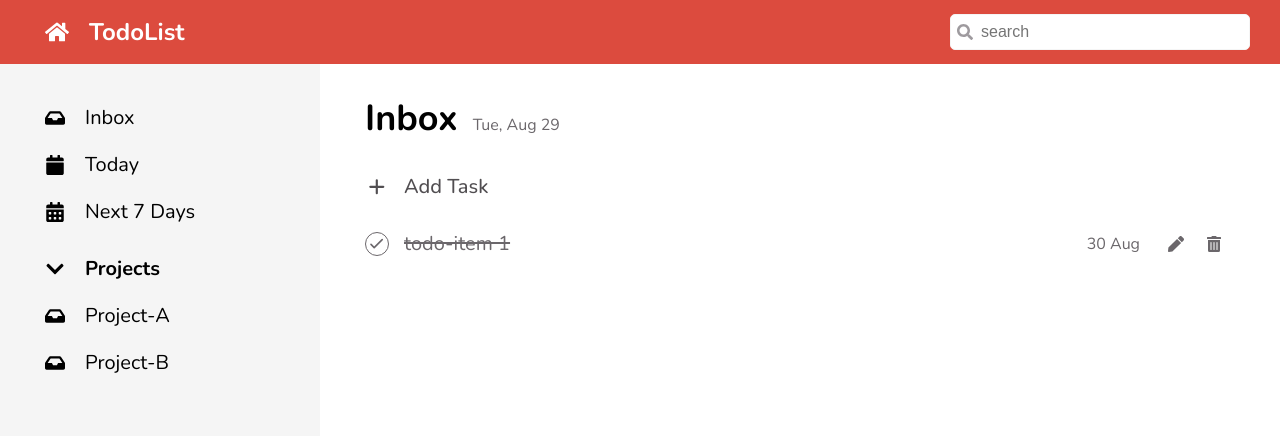
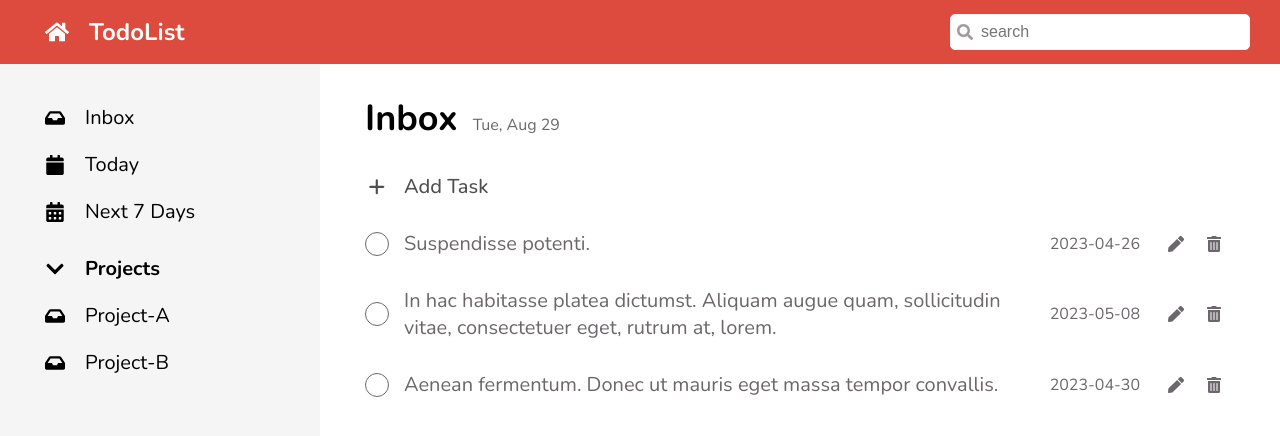
Before and after one commit to Alac1996/cc15-todolist, a React (Create React App) app: page / in a window 1280 px wide. Shown: the top 436 px of the page. Built offline with nearby package versions, Linux system fonts and the light colour scheme.

Commit message:
Latest MyTodoList

```diff
--- a/package.json
+++ b/package.json
@@ -3,6 +3,8 @@
   "version": "0.1.0",
   "private": true,
   "dependencies": {
+    "dayjs": "^1.11.9",
+    "nanoid": "^4.0.2",
     "react": "^18.2.0",
     "react-dom": "^18.2.0",
     "react-icons": "^4.10.1",
--- a/src/app/App.jsx
+++ b/src/app/App.jsx
@@ -1,26 +1,126 @@
 // Dependencies
-import './App.scss';
-import AppBar from '../components/Common/AppBar/AppBar';
-import SideBar from '../components/SideBar/SideBar';
-import TodoHeader from '../components/Todo/TodoHeader';
-import TodoCreate from '../components/Todo/TodoCreate';
-import TodoLists from '../components/Todo/TodoLists';
-import { Button } from '../components/Common/Button/Button';
+import { useState } from "react";
+import "./App.scss";
+import dayjs from "dayjs";
+import { nanoid } from "nanoid";
+import AppBar from "../components/Common/AppBar/AppBar";
+import SideBar from "../components/SideBar/SideBar";
+import TodoHeader from "../components/Todo/TodoHeader";
+import TodoCreate from "../components/Todo/TodoCreate";
+import TodoLists from "../components/Todo/TodoLists";
+import TodoItem from "../components/Todo/TodoItem";
+// import { Button } from "../components/Common/Button/Button";
+
+const data = [
+  {
+    id: nanoid(),
+    task: "Suspendisse potenti.",
+    status: false,
+    due_date: "2023-04-26",
+  },
+  {
+    id: nanoid(),
+    task: "In hac habitasse platea dictumst. Aliquam augue quam, sollicitudin vitae, consectetuer eget, rutrum at, lorem.",
+    status: false,
+    due_date: "2023-05-08",
+  },
+  {
+    id: nanoid(),
+    task: "Aenean fermentum. Donec ut mauris eget massa tempor convallis.",
+    status: false,
+    due_date: "2023-04-30",
+  },
+];
 
 function App() {
+  const [allTodo, setAllTodo] = useState(data);
+
+  const addTodo = function (taskName) {
+    const newTodo = {
+      id: nanoid(),
+      task: taskName,
+      status: false,
+      due_date: dayjs().format("YYYY-MM-DD"),
+    };
+    setAllTodo((p) => [newTodo, ...p]);
+  };
+
+  // delete
+  const deleteTodo = function (todoId) {
+    const updateTodo = allTodo.filter((todo) => todo.id !== todoId);
+    //allTodo =[{id:1},{id:2},{id:3}]
+    //todoId = 2
+    //[{id:1},{id:2},{id:3}]
+    //round 1 todo = {id:1} // 1 !== 2 ? => {id:1}
+    //round 2 todo = {id:2} // 2 !== 2 ? =>
+    //round 3 todo = {id:3} // 3 !== 2 ? => {id:3}
+    //updateTodo = [{id:1},{id:3}]
+    setAllTodo(updateTodo);
+  };
+
+  // Practice #1
+  // let foundedIndex = allTodo.findIndex((todo) => todo.id === todoId);
+  // if (foundedIndex !== -1) {
+  //   const newTodoLists = [...allTodo];
+  //   newTodoLists.splice(foundedIndex, 1);
+  //   setAllTodo(newTodoLists);
+  // }
+
+  // Practice #2
+  // const newTodoLists = allTodo.filter((todo) => todo.id !== todoId);
+  // setAllTodo(newTodoLists);
+
+  // edit
+  const editTodo = function (todoId, newTodoObj) {
+    // console.log(todoId,newTodoObj);
+    // #Practice #1
+    // let foundedTodo = allTodo.find((todo) => todo.id === todoId);
+    // if (!foundedTodo) return;
+    // const newTodo = Object.assign({}, foundedTodo, newTodoObj);
+
+    // let foundedIndex = allTodo.findIndex((todo) => todo.id === todoId);
+    // if (foundedIndex === -1) return;
+
+    // const newTodoLists = [...allTodo];
+    // newTodoLists.splice(foundedIndex, 1, newTodo);
+    // setAllTodo(newTodoLists);
+
+    // #Practice #2
+    // const newTodoLists = allTodo.map(function (todo) {
+    //   if (todo.id !== todoId) {
+    //     return todo;
+    //   } else {
+    //     const newTodo = { ...todo, ...newTodoObj };
+    //   }
+    // });
+    // setAllTodo(newTodoLists);
+
+    // #Practice 3
+    const newTodoLists = allTodo.reduce((acc, todo) => {
+      if (todo.id !== todoId) acc.push(todo);
+      else acc.push({ ...todo, ...newTodoObj });
+      return acc;
+    }, []);
+    setAllTodo(newTodoLists);
+  };
+
   return (
-    <div className='todo'>
-      <div className='todo__header'>
+    <div className="todo">
+      <div className="todo__header">
         <AppBar />
       </div>
-      <div className='todo__sidebar'>
+      <div className="todo__sidebar">
         <SideBar />
       </div>
-      <div className='todo__content'>
-        <main className='todo__container'>
+      <div className="todo__content">
+        <main className="todo__container">
           <TodoHeader />
-          <TodoCreate />
-          <TodoLists />
+          <TodoCreate addTodo={addTodo} />
+          <TodoLists
+            data={allTodo}
+            deleteTodo={deleteTodo}
+            editTodo={editTodo}
+          />
         </main>
       </div>
     </div>
--- a/src/components/Todo/TodoCreate.jsx
+++ b/src/components/Todo/TodoCreate.jsx
@@ -1,6 +1,6 @@
 import styles from "./TodoCreate.module.scss";
 import { useState } from "react";
-import { FaPlus } from "react-icons/fa";
+// import { FaPlus } from "react-icons/fa";
 import { HiPlus } from "react-icons/hi";
 import TodoForm from "./TodoForm";
 
@@ -46,7 +46,7 @@ const [state,setState] = useState(initialState:any)
 */
 
 // #1 : FC = Function Component (Render)
-function TodoCreate() {
+function TodoCreate(props) {
   // HOOK FN
   const [isOpenForm, setIsOpenForm] = useState(false);
   console.log(isOpenForm);
@@ -65,7 +65,12 @@ function TodoCreate() {
   return (
     <>
       {isOpenForm ? (
-        <TodoForm textSubmit="Add Task" setIsOpenForm={setIsOpenForm} />
+        <TodoForm
+          textSubmit="Add Task"
+          setIsOpenForm={setIsOpenForm}
+          data={props.data}
+          addTodo={props.addTodo}
+        />
       ) : (
         <div className={styles.todo__create} onClick={handleClick}>
           <div className={styles.todo__create__button}>
--- /dev/null
+++ b/src/components/Todo/TodoItem.jsx
@@ -0,0 +1,69 @@
+import { useState } from "react";
+import { FaTrashAlt, FaPen } from "react-icons/fa";
+import { HiOutlineCheck } from "react-icons/hi";
+
+import TodoForm from "./TodoForm";
+import styles from "./TodoItem.module.scss";
+
+// function TodoItem(props) {
+// Object Destructuring (Props)
+// const { task, done, date } = props;
+
+function TodoItem({ id, task, done, date, deleteTodo, editTodo }) {
+  const [isOpenForm, setIsOpenForm] = useState(false);
+  // console.log(id);
+  const handleClick = function () {
+    setIsOpenForm(!isOpenForm);
+  };
+
+  const toggleStatus = () => {
+    editTodo(id, { status: !done });
+    // props.editTodo(id,newTodoObj)
+  };
+  return (
+    <>
+      {isOpenForm ? (
+        <TodoForm
+          textSubmit="Edit Task"
+          setIsOpenForm={setIsOpenForm}
+          editTodo={editTodo}
+          oldTodo={{ id, task, done, date }}
+        />
+      ) : (
+        <li className={styles.todo}>
+          <div
+            className={`${styles.todo__checkbox}  ${
+              done ? styles.todo__checkbox__done : ""
+            }`}
+          >
+            <HiOutlineCheck
+              className={styles.todo__checkbox__icon}
+              onClick={toggleStatus}
+            />
+          </div>
+          <p
+            className={`${styles.todo__task} ${
+              done ? styles.todo__task__done : ""
+            }`}
+          >
+            {task}
+          </p>
+          <span className={styles.todo__date}>{date}</span>
+          <div className={styles.todo__action}>
+            <span onClick={handleClick}>
+              <FaPen className={styles.todo__edit} />
+            </span>
+            <span>
+              <FaTrashAlt
+                className={styles.todo__delete}
+                onClick={() => deleteTodo(id)}
+              />
+            </span>
+          </div>
+        </li>
+      )}
+    </>
+  );
+}
+
+export default TodoItem;
--- /dev/null
+++ b/src/components/Todo/TodoItem.module.scss
@@ -0,0 +1,71 @@
+@import "../../styles/global.scss";
+
+.todo {
+  display: flex;
+  gap: 15px;
+  align-items: center;
+  cursor: pointer;
+  border-radius: 5px;
+  font-size: $font-base;
+  color: $grey-600;
+  padding: $todo-content-padding;
+  transition-duration: 0.1s;
+
+  &:hover {
+    background-color: $grey-100;
+  }
+
+  &__checkbox {
+    height: $circle;
+    width: $circle;
+    display: block;
+    border: 1px solid currentColor;
+    border-radius: 50%;
+    text-align: center;
+
+    display: flex;
+    align-items: center;
+    justify-content: center;
+    font-size: $circle * 0.8;
+
+    &__icon {
+      display: none;
+    }
+
+    &:hover &__icon {
+      display: inline;
+    }
+
+    &__done &__icon {
+      display: inline;
+    }
+  }
+
+  &__task {
+    flex: 1;
+    font-size: $text-xl;
+
+    &__done {
+      text-decoration: line-through;
+    }
+  }
+
+  &__date {
+  }
+
+  &__action {
+    flex-basis: 80px;
+    display: flex;
+    gap: 10px;
+    justify-content: space-evenly;
+    font-size: $text-base;
+  }
+
+  &__edit,
+  &__delete {
+    display: block;
+    &:hover {
+      color: $primary;
+    }
+  }
+}
--- a/src/components/Todo/TodoLists.jsx
+++ b/src/components/Todo/TodoLists.jsx
@@ -1,46 +1,52 @@
-import { useState } from "react";
+// import { useState } from "react";
+import TodoItem from "./TodoItem";
 import styles from "./TodoLists.module.scss";
-import { FaTrashAlt, FaPen } from "react-icons/fa";
-import { HiOutlineCheck } from "react-icons/hi";
-import TodoForm from "./TodoForm";
 
-function TodoLists() {
-  const [IsOpenForm, setIsOpenForm] = useState(false);
-  console.log(IsOpenForm);
+/*
+SCHEMA
+todoObj={id:number, task:string, status:boolean, due_date:string}
 
-  const handleClick = function () {
-    setIsOpenForm(!IsOpenForm);
-  };
+data = Array[] {id:number, task:string, status:boolean, due_date:string}
+หรือ data = Array[] todoObj
 
+dataRender = Array[] <TodoItem task=... done=... date=.... />
+*/
+
+function TodoLists(props) {
+  // CRUD = Create-Read-Update-Delete
+
+  // RenderList # 1
+  // const dataRender = data.map((todoObj) => (
+  //   <TodoItem key={todoObj.id} task={todoObj.task} done={todoObj.status} date={todoObj.due_date} />
+  // ));
+
+  // return <ul className={styles.todo__lists}>{dataRender}</ul>;
+
+  // RenderList #2
   return (
-    <>
-      <ul className={styles.todo__lists}>
-        {IsOpenForm ? (
-          <TodoForm textSubmit="Edit Task" setIsOpenForm={setIsOpenForm} />
-        ) : (
-          <li className={styles.todo}>
-            <div
-              className={`${styles.todo__checkbox} ${styles.todo__checkbox__done}`}
-            >
-              <HiOutlineCheck className={styles.todo__checkbox__icon} />
-            </div>
-            <p className={`${styles.todo__task} ${styles.todo__task__done}`}>
-              todo-item 1
-            </p>
-            <span className={styles.todo__date}>30 Aug</span>
-            <div className={styles.todo__action}>
-              <span onClick={handleClick}>
-                <FaPen className={styles.todo__edit} />
-              </span>
-              <span>
-                <FaTrashAlt className={styles.todo__delete} />
-              </span>
-            </div>
-          </li>
-        )}
-      </ul>
-    </>
+    <ul className={styles.todo__lists}>
+      {props.data.map((todoObj) => (
+        <TodoItem
+          key={todoObj.id}
+          id={todoObj.id}
+          task={todoObj.task}
+          done={todoObj.status}
+          date={todoObj.due_date}
+          deleteTodo={props.deleteTodo}
+          editTodo={props.editTodo}
+        />
+      ))}
+    </ul>
   );
+
+  // RenderList #3
+  // return (
+  //   <ul className={styles.todo__lists}>
+  //     {data.map(({ id, task, status, due_date }) => (
+  //       <TodoItem key={id} task={task} done={status} date={due_date} />
+  //     ))}
+  //   </ul>
+  // );
 }
 
 export default TodoLists;
--- a/src/components/Todo/TodoLists.module.scss
+++ b/src/components/Todo/TodoLists.module.scss
@@ -1,74 +1,5 @@
-@import '../../styles/global.scss';
+@import "../../styles/global.scss";
 
 .todo__lists {
   // padding: $todo-content-padding;
 }
-.todo {
-  display: flex;
-  gap: 15px;
-  align-items: center;
-  cursor: pointer;
-  border-radius: 5px;
-  font-size: $font-base;
-  color: $grey-600;
-  padding: $todo-content-padding;
-  transition-duration: 0.1s;
-
-  &:hover {
-    background-color: $grey-100;
-  }
-
-  &__checkbox {
-    height: $circle;
-    width: $circle;
-    display: block;
-    border: 1px solid currentColor;
-    border-radius: 50%;
-    text-align: center;
-
-    display: flex;
-    align-items: center;
-    justify-content: center;
-    font-size: $circle * 0.8;
-
-    &__icon {
-      display: none;
-    }
-
-    &:hover &__icon {
-      display: inline;
-    }
-
-    &__done &__icon {
-      display: inline;
-    }
-  }
-
-  &__task {
-    flex: 1;
-    font-size: $text-xl;
-
-    &__done {
-      text-decoration: line-through;
-    }
-  }
-
-  &__date {
-  }
-
-  &__action {
-    flex-basis: 80px;
-    display: flex;
-    gap: 10px;
-    justify-content: space-evenly;
-    font-size: $text-base;
-  }
-
-  &__edit,
-  &__delete {
-    display: block;
-    &:hover {
-      color: $primary;
-    }
-  }
-}
```
Also changed, not shown: src/components/Todo/TodoForm.jsx (+30 -2 lines), 1 other file (tests, documents, lock files or other folders).
